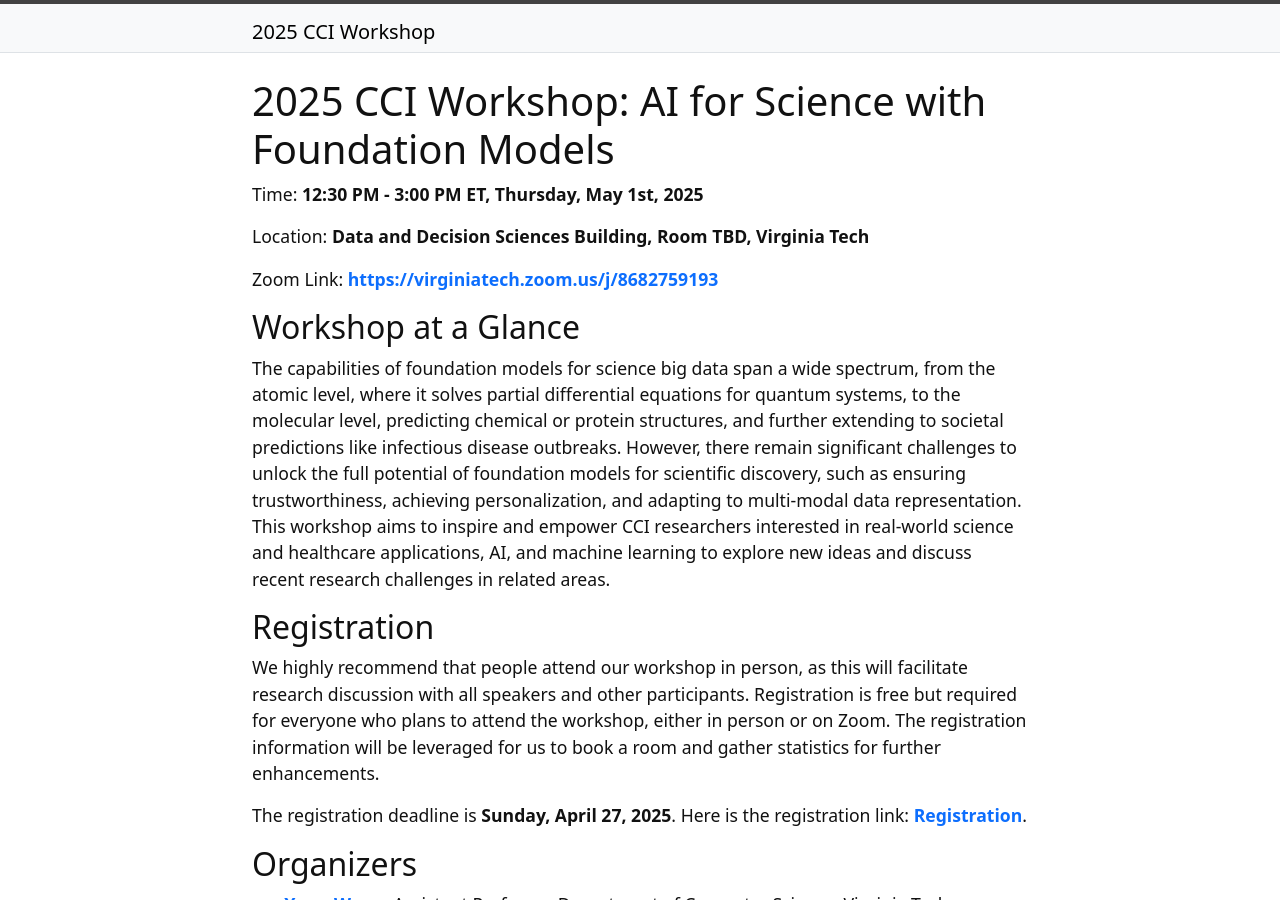
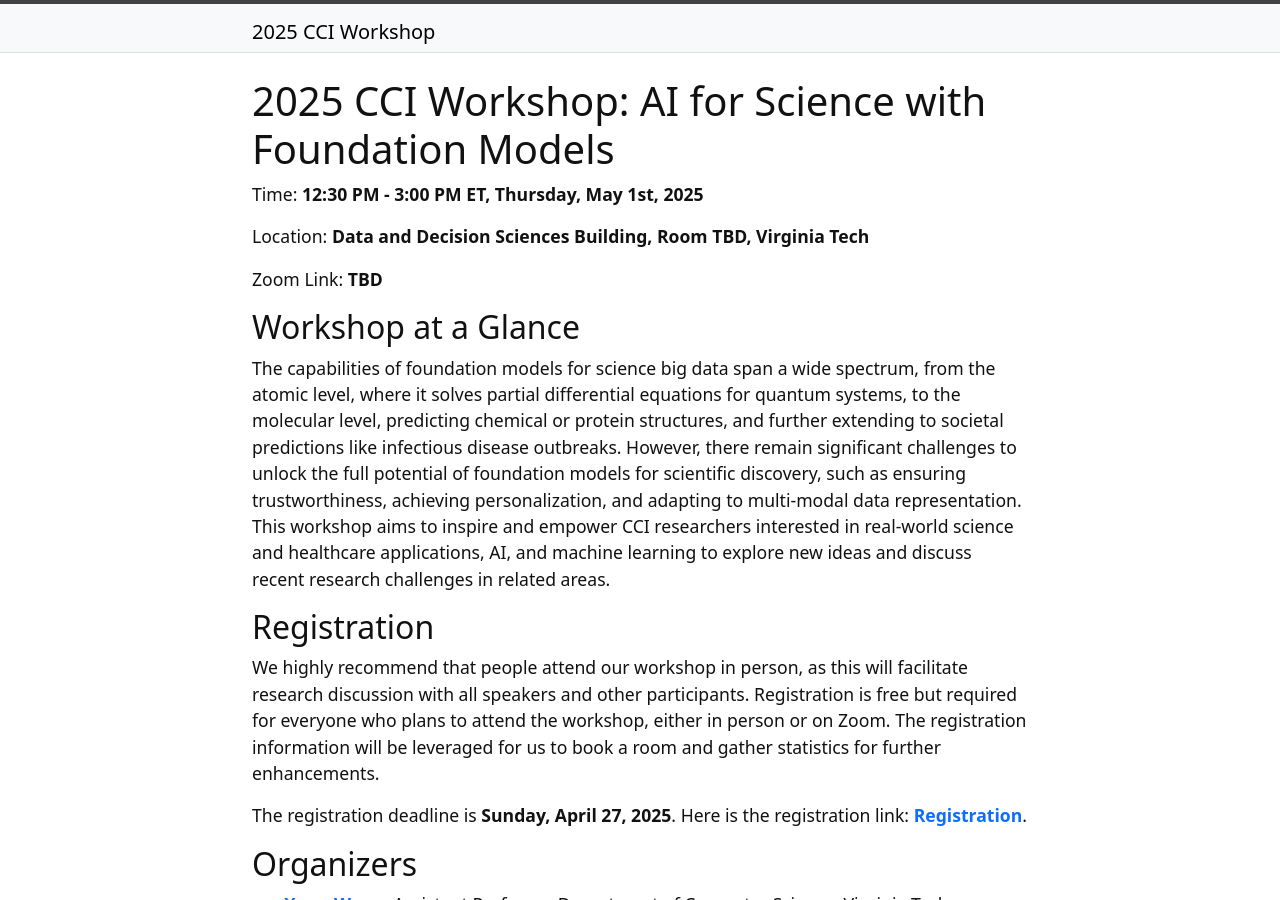
Before and after one commit to xuanwang91/2025-cci-workshop, a Jekyll site: the page built from index.md, in a window 1280 px wide and 900 px high. Built offline with Jekyll 4.4.1, drawn with Linux system fonts in a browser that asks for light colours.

Commit message:
Update index.md

```diff
--- a/index.md
+++ b/index.md
@@ -9,7 +9,7 @@ Time: **12:30 PM - 3:00 PM ET, Thursday, May 1st, 2025**
 
 Location: **Data and Decision Sciences Building, Room TBD, Virginia Tech**
 
-Zoom Link: **[https://virginiatech.zoom.us/j/8682759193](https://virginiatech.zoom.us/j/8682759193)**
+Zoom Link: **TBD**
 
 
 ## Workshop at a Glance
```
